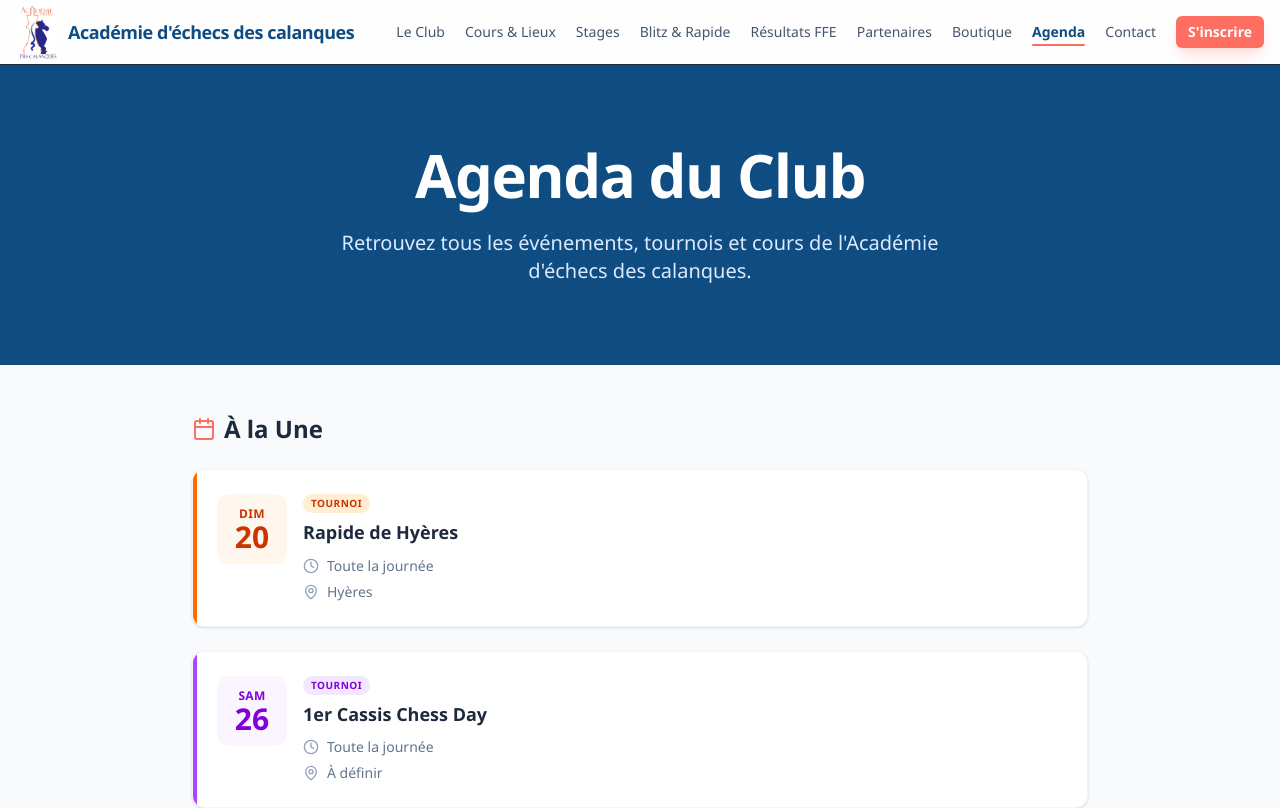
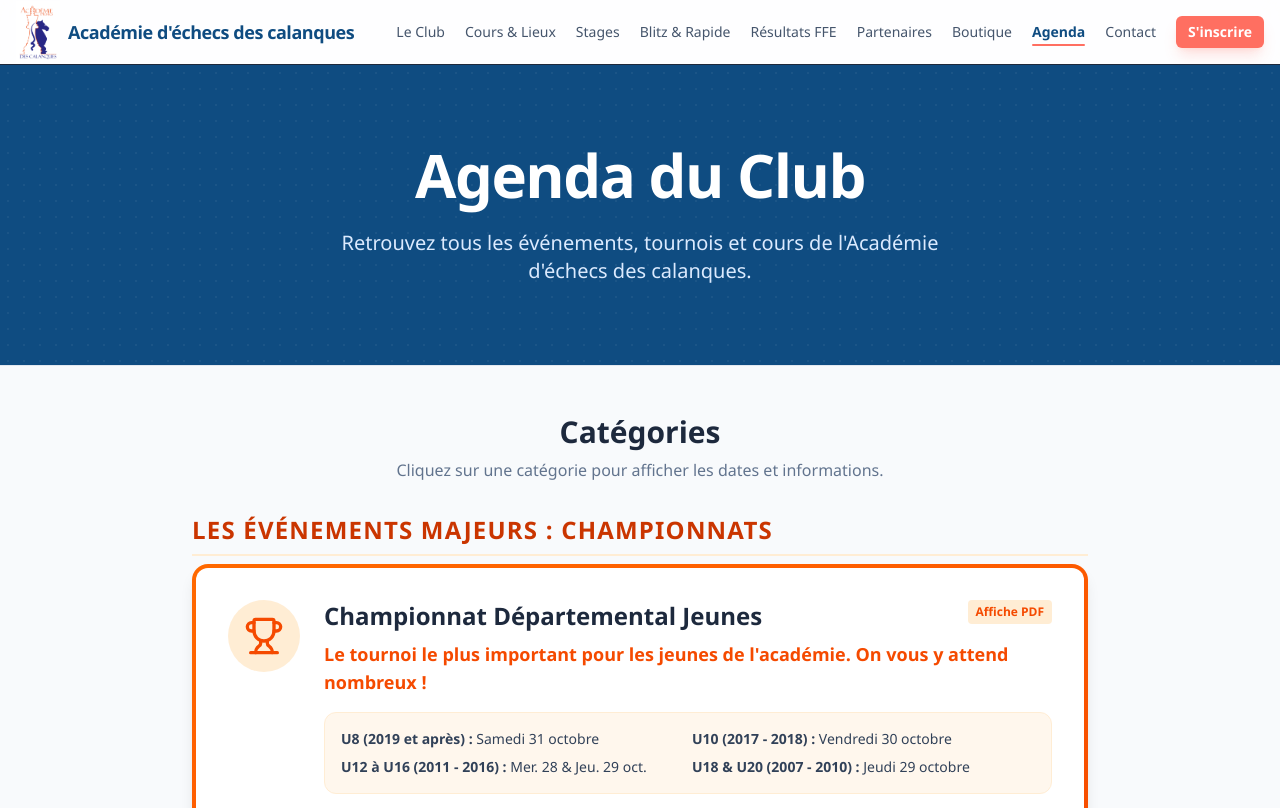
Before and after one commit to jgiraudeau/ac_echecs_calanques, a Next.js app: page /agenda in a window 1280 px wide. Shown: the top 808 px of the page. Built offline with nearby package versions, Linux system fonts and the light colour scheme.

Commit message:
feat: suppression de la section événement à la une

```diff
--- a/src/app/agenda/page.tsx
+++ b/src/app/agenda/page.tsx
@@ -93,66 +93,7 @@ export default function AgendaPage() {
                 </div>
             </section>
 
-            {/* Main Content */}
-            <section className="container mx-auto px-4 py-12">
-                <div className="max-w-4xl mx-auto">
 
-                    {/* Calendar List (Upcoming) */}
-                    <div className="space-y-6">
-                        <div className="flex items-center justify-between">
-                            <h2 className="text-2xl font-bold text-slate-800 flex items-center gap-2">
-                                <CalendarIcon className="w-6 h-6 text-accent" />
-                                À la Une
-                            </h2>
-                        </div>
-
-                        {filteredEvents.map((event) => {
-                            const { dayName, dayNum } = getEventDateParts(event.date);
-                            const colors = getColorClasses(event.color);
-                            return (
-                                <div
-                                    key={event.id}
-                                    className="bg-white rounded-xl shadow-sm border border-slate-100 p-6 transition-all hover:shadow-md hover:border-blue-200 group cursor-pointer relative overflow-hidden"
-                                >
-                                    <div className={`absolute left-0 top-0 bottom-0 w-1 ${colors.bgSide} rounded-l-xl`} />
-                                    <div className="flex gap-4 items-start">
-                                        <div className={`flex flex-col items-center ${colors.bgIcon} rounded-xl p-3 min-w-[70px]`}>
-                                            <span className="text-xs font-bold uppercase tracking-wide">{dayName}</span>
-                                            <span className="text-3xl font-extrabold leading-none">{dayNum}</span>
-                                        </div>
-                                        <div className="w-full">
-                                            <div className="flex gap-2 mb-2">
-                                                <span className={`px-2 py-0.5 rounded-full ${colors.bgBadge} text-[10px] font-bold uppercase tracking-wider`}>
-                                                    {event.type}
-                                                </span>
-                                            </div>
-                                            <h3 className="font-bold text-lg text-slate-800 group-hover:text-primary transition-colors leading-tight">
-                                                {event.title}
-                                            </h3>
-                                            <div className="text-slate-500 text-sm mt-3 space-y-1.5">
-                                                <div className="flex items-center gap-2">
-                                                    <Clock className="w-4 h-4 text-slate-400" />
-                                                    {event.time}
-                                                </div>
-                                                <div className="flex items-center gap-2">
-                                                    <MapPin className="w-4 h-4 text-slate-400" />
-                                                    {event.location}
-                                                </div>
-                                            </div>
-                                        </div>
-                                    </div>
-                                </div>
-                            );
-                        })}
-
-                        {filteredEvents.length === 0 && (
-                            <div className="bg-white rounded-xl shadow-sm border border-slate-100 p-8 text-center text-slate-500">
-                                Aucun événement majeur à venir pour le moment.
-                            </div>
-                        )}
-                    </div>
-                </div>
-            </section>
 
             {/* Categories Section */}
             <section className="container mx-auto px-4 py-12 border-t border-slate-200">
```
